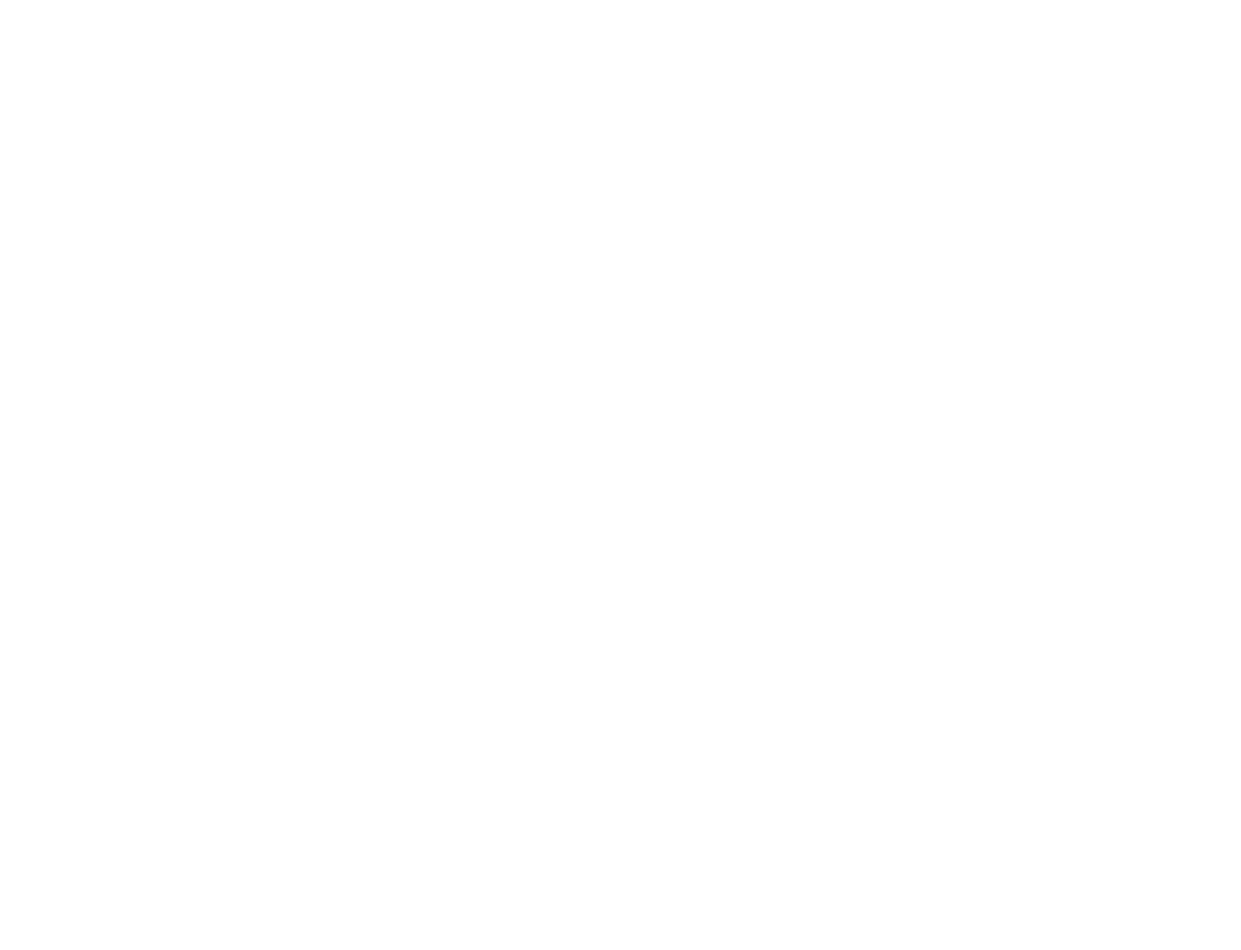
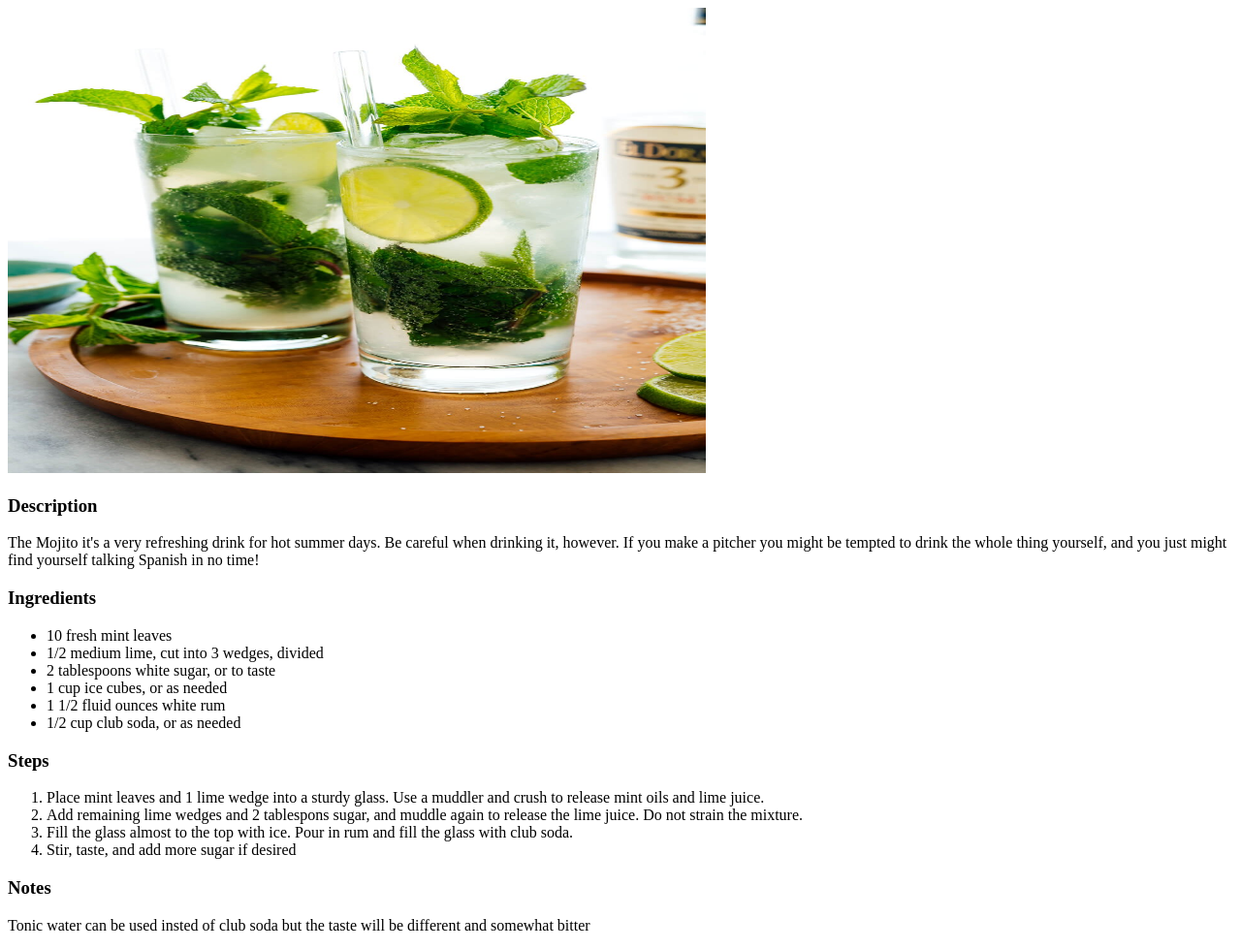
Before and after one commit to Anemyes/odin-recipes, a plain HTML site: page recipes/realmojito.html in a window 1280 px wide. Shown: the whole page at 97% size. Before the commit the page ends 800 px from the top, so only its background shows below. Drawn offline with Linux system fonts and the light colour scheme.

Commit message:
Add content and Fix typo

```diff
--- a/recipes/realmojito.html
+++ b/recipes/realmojito.html
@@ -7,5 +7,31 @@
 
     <body>
 
+        <img width="720" height="480" src="../img/realmojito.jpg" alt="Alcholic beverage with lime">
+
+        <h3><p>Description</p></h3>
+
+        <p>The Mojito it's a very refreshing drink for hot summer days. Be careful when drinking it, however. If you make a pitcher you might be tempted to drink the whole thing yourself, and you just might find yourself talking Spanish in no time!</p>
+
+        <h3><p>Ingredients</p></h3>
+            <ul>
+                <li>10 fresh mint leaves</li>
+                <li>1/2 medium lime, cut into 3 wedges, divided</li>
+                <li>2 tablespoons white sugar, or to taste</li>
+                <li>1 cup ice cubes, or as needed</li>
+                <li>1 1/2 fluid ounces white rum</li>
+                <li>1/2 cup club soda, or as needed</li>
+            </ul>
+
+        <h3><p>Steps</p></h3>
+            <ol>
+                <li>Place mint leaves and 1 lime wedge into a sturdy glass. Use a muddler and crush to release mint oils and lime juice.</li>
+                <li>Add remaining lime wedges and 2 tablespons sugar, and muddle again to release the lime juice. Do not strain the mixture.</li>
+                <li>Fill the glass almost to the top with ice. Pour in rum and fill the glass with club soda.</li>
+                <li>Stir, taste, and add more sugar if desired</li>
+            </ol>
+
+        <h3><p>Notes</p></h3>
+            <p>Tonic water can be used insted of club soda but the taste will be different and somewhat bitter</p>
     </body>
 </html>
```
Also changed, not shown: recipes/celerita.html (+1 -1 lines), img/celerita.jpg (added), img/pesto.jpg (added), img/realmojito.jpg (added).
